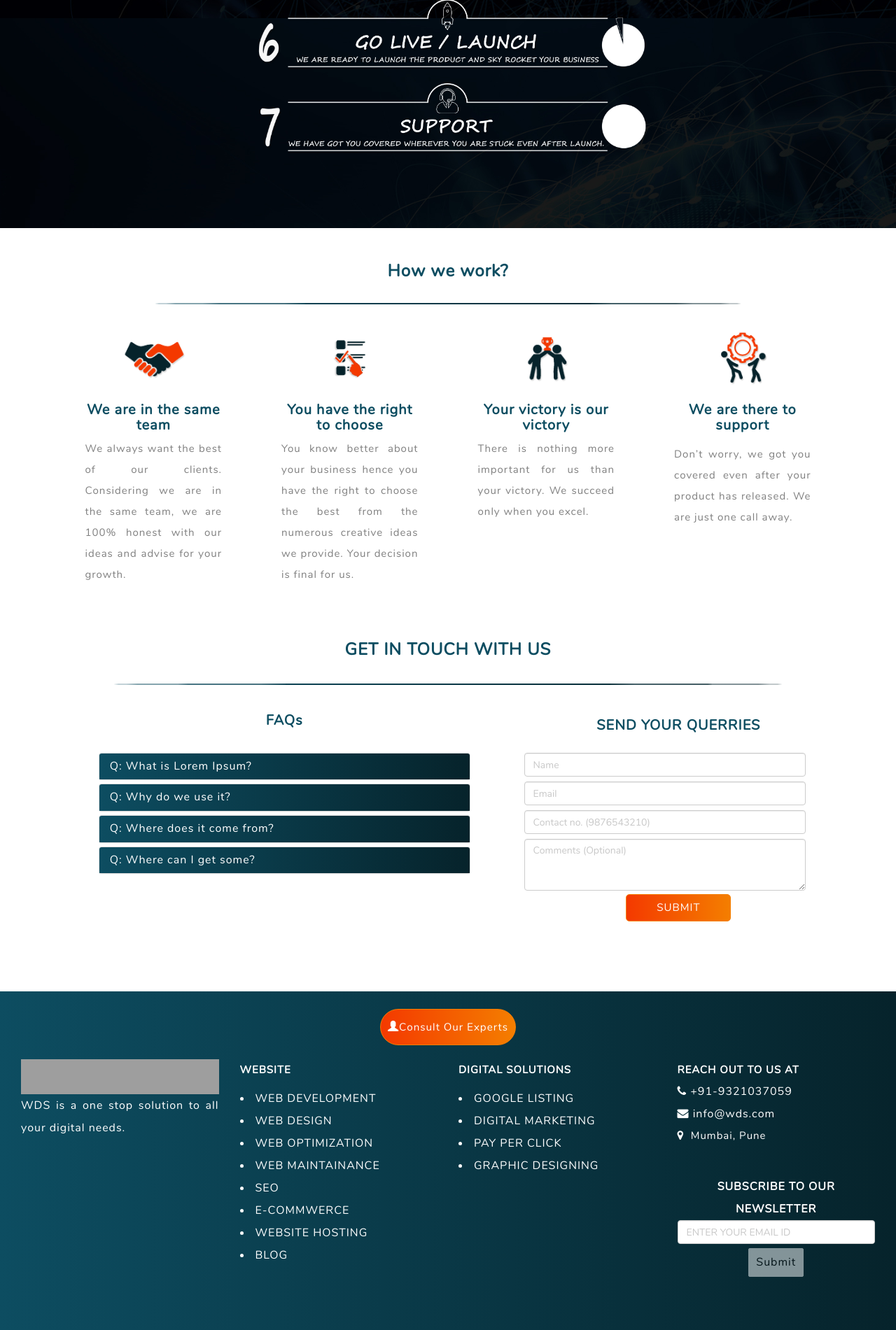
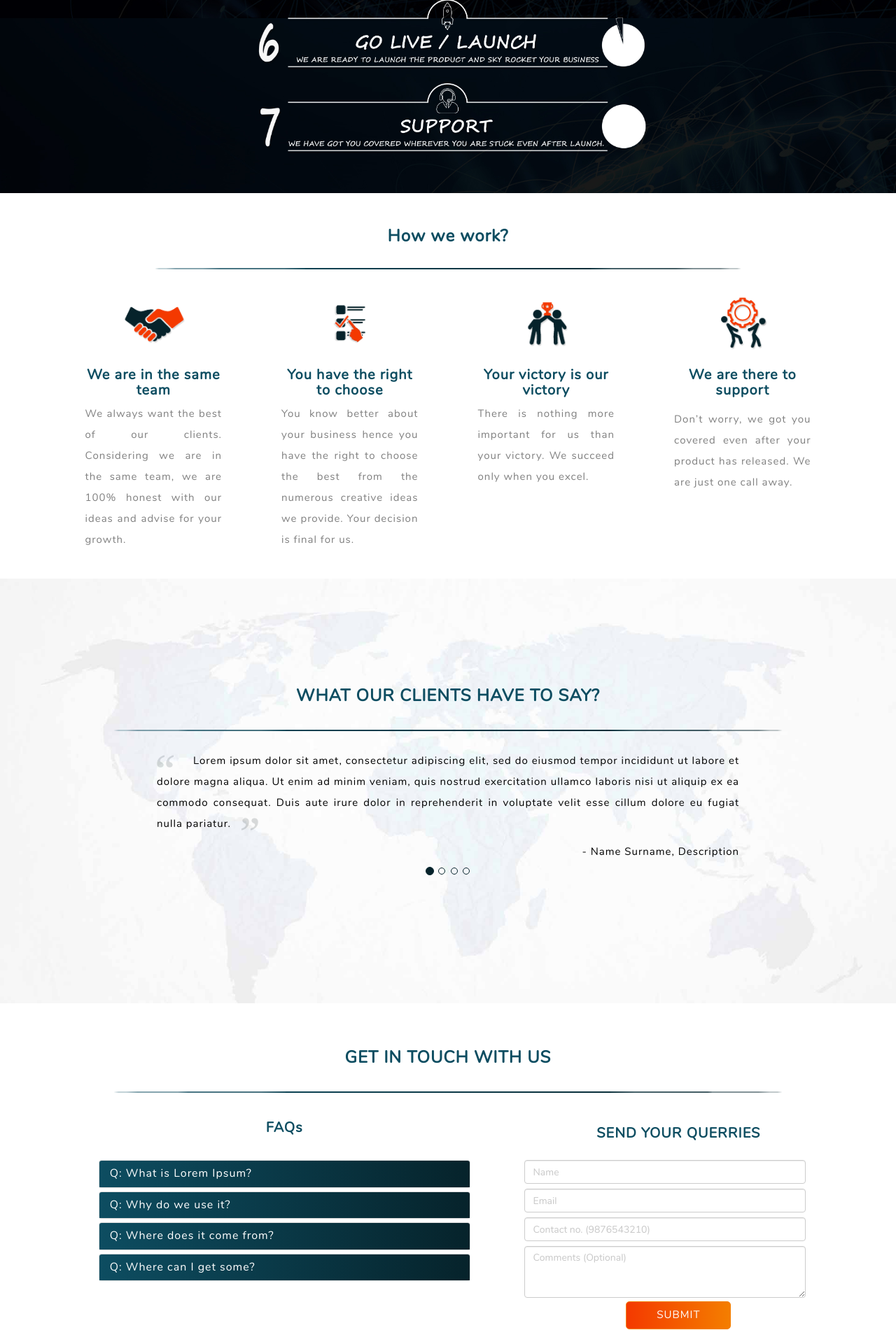
Before and after one commit to nemish97/WDS, a PHP site: page /about.html in a window 1280 px wide. Shown: the part 2589-4490 px from the top of the page at 70% size. Run offline with PHP 8.4, Linux system fonts and the light colour scheme; some libraries are stand-ins or nearby versions; grey boxes are pictures that could not be loaded.

Commit message:
Add files via upload

```diff
--- a/about.html
+++ b/about.html
@@ -51,7 +51,7 @@
       </div>
     </nav>
 
-    <div class="block-2 img-responsive">
+    <div id="myPage" class="block-2 img-responsive">
     </div>
 
 
@@ -206,43 +206,41 @@
 
 
    <!-- Work flow -->
-
    <div class="worflow-bg">
     <div class=" container heading " style=" color: white;" data-aos="zoom-in"  >
       <h3 style="margin-top: 5%;">
         <b> OUR WORKFLOW</b>
       </h3>
-      <div class="underline center-block" style="margin-top: 10px; width: 90%; background: white;"></div>
+      <div class="underline center-block" style="margin-top: 10px; width: 90%; background: white;" data-aos="zoom-in"></div>
     </div>
 
-    <div class=""data-aos="zoom-in" data-aos-anchor-placement="top-center">
+    <div data-aos="zoom-in" data-aos-anchor-placement="bottom-bottom" data-aos-duration="1500">
       <div class="" style=" height: 120px;"><img class="center-block" src="images\workflow\conceptualise.png"style="max-width: 95%; max-height: 95%;" ></div>
     </div>
-    <div class=""data-aos="zoom-in" data-aos-anchor-placement="top-center">
+    <div data-aos="zoom-in"data-aos-anchor-placement="bottom-bottom" data-aos-duration="1500">
       <div class="" style=" height: 120px;"><img class="center-block" src="images\workflow\strategize.png"style="max-width: 95%; max-height: 95%;" ></div>
     </div>
-    <div class=""data-aos="zoom-in" data-aos-anchor-placement="top-center">
+    <div data-aos="zoom-in" data-aos-anchor-placement="bottom-bottom" data-aos-duration="1500">
       <div class="" style=" height: 120px;"><img class="center-block" src="images\workflow\design.png"style="max-width: 95%; max-height: 95%;" ></div>
     </div>
-    <div class=""data-aos="zoom-in" data-aos-anchor-placement="top-center">
+    <div data-aos="zoom-in" data-aos-anchor-placement="bottom-bottom" data-aos-duration="1500">
       <div class="" style=" height: 120px;"><img class="center-block" src="images\workflow\develop.png"style="max-width: 95%; max-height: 95%;" ></div>
     </div>
-    <div class=""data-aos="zoom-in" data-aos-anchor-placement="top-center">
+    <div data-aos="zoom-in" data-aos-anchor-placement="bottom-bottom" data-aos-duration="1500">
       <div class="" style=" height: 120px;"><img class="center-block" src="images\workflow\test.png"style="max-width: 95%; max-height: 95%;" ></div>
     </div>
-    <div class=""data-aos="zoom-in" data-aos-anchor-placement="top-center">
+    <div data-aos="zoom-in" data-aos-anchor-placement="bottom-bottom" data-aos-duration="1500">
       <div class="" style=" height: 120px;"><img class="center-block" src="images\workflow\launch.png"style="max-width: 95%; max-height: 95%;" ></div>
     </div>
-    <div class=""data-aos="zoom-in" data-aos-anchor-placement="top-center">
+    <div class=""data-aos="zoom-in" data-aos-anchor-placement="bottom-bottom" data-aos-duration="1500">
       <div class="" style=" height: 120px;"><img class="center-block" src="images\workflow\supporting.png"style="max-width: 95%; max-height: 95%;" ></div>
     </div>
 
 
-
-  </div>
+   </div>
 
     <!-- How We Work -->
-     <div class="container" >
+    <div class="container" >
         <div class="heading "data-aos="zoom-in">
           <h3>
             <b>How we work?</b>
@@ -294,7 +292,65 @@
           </div>
         </div>
         </div>
+    </div>
+
+     <!-- Testimony -->
+     <div class="testimony" >
+      <div class="heading "data-aos="zoom-in">
+        <h3>
+          <b>
+            WHAT OUR CLIENTS HAVE TO SAY?
+          </b>
+        </h3>
       </div>
+      <div class="underline center-block"data-aos="zoom-in"></div>
+      <div id="myCarousel" class="carousel slide" data-ride="carousel" data-pause="click" data-interval="5000" data-aos="zoom-in" >
+        <ol class="carousel-indicators" >
+          <li data-target="#myCarousel" data-slide-to="0" class="active"></li>
+          <li data-target="#myCarousel" data-slide-to="1"></li>
+          <li data-target="#myCarousel" data-slide-to="2"></li>
+          <li data-target="#myCarousel" data-slide-to="3"></li>
+        </ol>
+        <!-- Wrapper for slides -->
+
+        <div class="carousel-inner testimony-container" data-aos="zoom-in">
+          <div class=" item active ">
+            <p>
+              <span class="quote-right"><img class="quote-size " src="images/quote-sign-left.png"></span>
+              Lorem ipsum dolor sit amet, consectetur adipiscing elit, sed do eiusmod tempor incididunt ut labore et dolore magna aliqua. Ut enim ad minim veniam, quis nostrud exercitation ullamco laboris nisi ut aliquip ex ea commodo consequat. Duis aute irure dolor in reprehenderit in voluptate velit esse cillum dolore eu fugiat nulla pariatur.
+              <span class="quote-left"><img class="quote-size " src="images/quote-sign-right.png"></span>
+            </p>
+            <p style="float: right;">- Name Surname, Description</p>
+          </div>
+          <div class=" item ">
+            <p>
+              <span class="quote-right"><img class="quote-size " src="images/quote-sign-left.png"></span>
+              Lorem ipsum dolor sit amet, consectetur adipiscing elit, sed do eiusmod tempor incididunt ut labore et dolore magna aliqua. Ut enim ad minim veniam, quis nostrud exercitation ullamco laboris nisi ut aliquip ex ea commodo consequat. Duis aute irure dolor in reprehenderit in voluptate velit esse cillum dolore eu fugiat nulla pariatur.
+              <span class="quote-left"><img class="quote-size " src="images/quote-sign-right.png"></span>
+            </p>
+            <p style="float: right;">- Name Surname, Description</p>
+          </div>
+          <div class=" item ">
+            <p>
+              <span class="quote-right"><img class="quote-size " src="images/quote-sign-left.png"></span>
+              Lorem ipsum dolor sit amet, consectetur adipiscing elit, sed do eiusmod tempor incididunt ut labore et dolore magna aliqua. Ut enim ad minim veniam, quis nostrud exercitation ullamco laboris nisi ut aliquip ex ea commodo consequat. Duis aute irure dolor in reprehenderit in voluptate velit esse cillum dolore eu fugiat nulla pariatur.
+              <span class="quote-left"><img class="quote-size " src="images/quote-sign-right.png"></span>
+            </p>
+            <p style="float: right;">- Name Surname, Description</p>
+          </div>
+          <div class=" item ">
+            <p>
+              <span class="quote-right"><img class="quote-size " src="images/quote-sign-left.png"></span>
+              Lorem ipsum dolor sit amet, consectetur adipiscing elit, sed do eiusmod tempor incididunt ut labore et dolore magna aliqua. Ut enim ad minim veniam, quis nostrud exercitation ullamco laboris nisi ut aliquip ex ea commodo consequat. Duis aute irure dolor in reprehenderit in voluptate velit esse cillum dolore eu fugiat nulla pariatur.
+              <span class="quote-left"><img class="quote-size " src="images/quote-sign-right.png"></span>
+            </p>
+            <p style="float: right;">- Name Surname, Description</p>
+          </div>
+        </div>
+
+        <!-- Left and right controls -->
+      </div>
+    </div>
 
     <!-- Get in touch -->
     <div class="heading" style="margin-top: 5%" data-aos="zoom-in">
--- a/css/style.css
+++ b/css/style.css
@@ -402,41 +402,17 @@ input.invalid {
   color:#06232b;
 }
 
-/* Workflow */
-/* .workflow-container{
-  margin-top: 0%;
-  margin-bottom: 0%;
-
-
-}
-.workflow-border-left{
-
-  border-radius: 75px 0px 0px 75px;
-  border: 1px solid #f47e00;
-  border-right: #fff;
-  height: 910px;
-  margin-left: 15%;
-  margin-right: 20%;
-  border-bottom: #fff;
-}
-.workflow-border-right{
-
-  border-radius: 0px 75px 75px 0px;
-  border: 1px solid #f47e00;
-  border-left: #fff;
-  height: 120px;
-  margin-left: 20%;
-  margin-right: 15%;
-  border-bottom: #fff;
-
-} */
+/* =============
+    Workflow
+    ============
+*/
 
 
 .worflow-bg
 {
   background: url('../images/about-bg.jpg') no-repeat fixed;
   background-size: cover;
-  height: 1100px;
+  height: 1050px;
   background-position: center;
 }
 
@@ -450,27 +426,54 @@ input.invalid {
   margin-right: 5%;
 }
 
-/*
-.workflow-line{
-  margin-left: 50%;
-  height: 5%;
-  width: 2px;
-  background-color: white;
+
+/* =============
+    Testimony
+    ============
+*/
+.testimony{
+  background: url('../images/testimony.jpg') no-repeat fixed;
+  background-size: cover;
+  height: 75%;
+  background-position: center;
+  padding-top: 10%;
+  padding-bottom: 15%;
 }
 
-.workflow-circle{
-
-  height: 75px;
-  width: 75px;
-  border-radius:  75px 75px ;
-  background-color: white;
-  display: inline-block;
-  opacity: 100%;
+.testimony-container{
+  width: 65%;
+  margin: auto;
 }
 
-.workflow-content
-{
+.carousel-indicators li{
+  border: 1px #06232b solid;
+}
+.carousel-indicators li.active{
+background-color:  #06232b ;
+}
+
+.carousel-indicators{
+  bottom: -30px;
+  }
+
+
+.testimony-heading{
+  color: white !important;
+}
+
+.carousel-inner p{
+  color: #000;
+}
+
+.quote-right{
   display: inline-block;
-  background-color: white;
-  width: 250px;
-} */
+  margin-right: 10px;
+}
+
+.quote-left{
+  display: inline-block;
+  margin-left: 10px;
+}
+.quote-size{
+  max-width: 65%;
+}
```
Also changed, not shown: index.html (+61 -4 lines), css/Fonts/nunito/ravenna-serial-light-regular.ttf (added).
